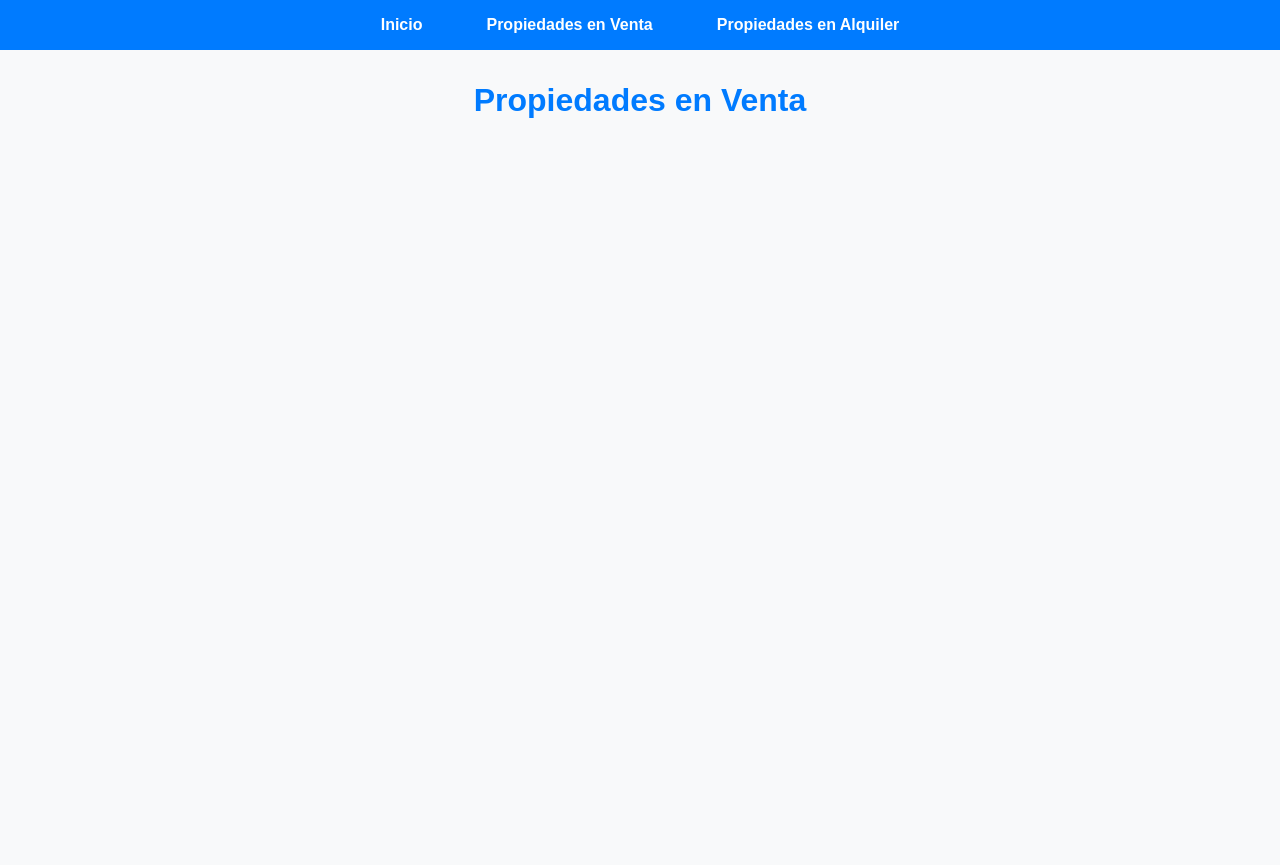
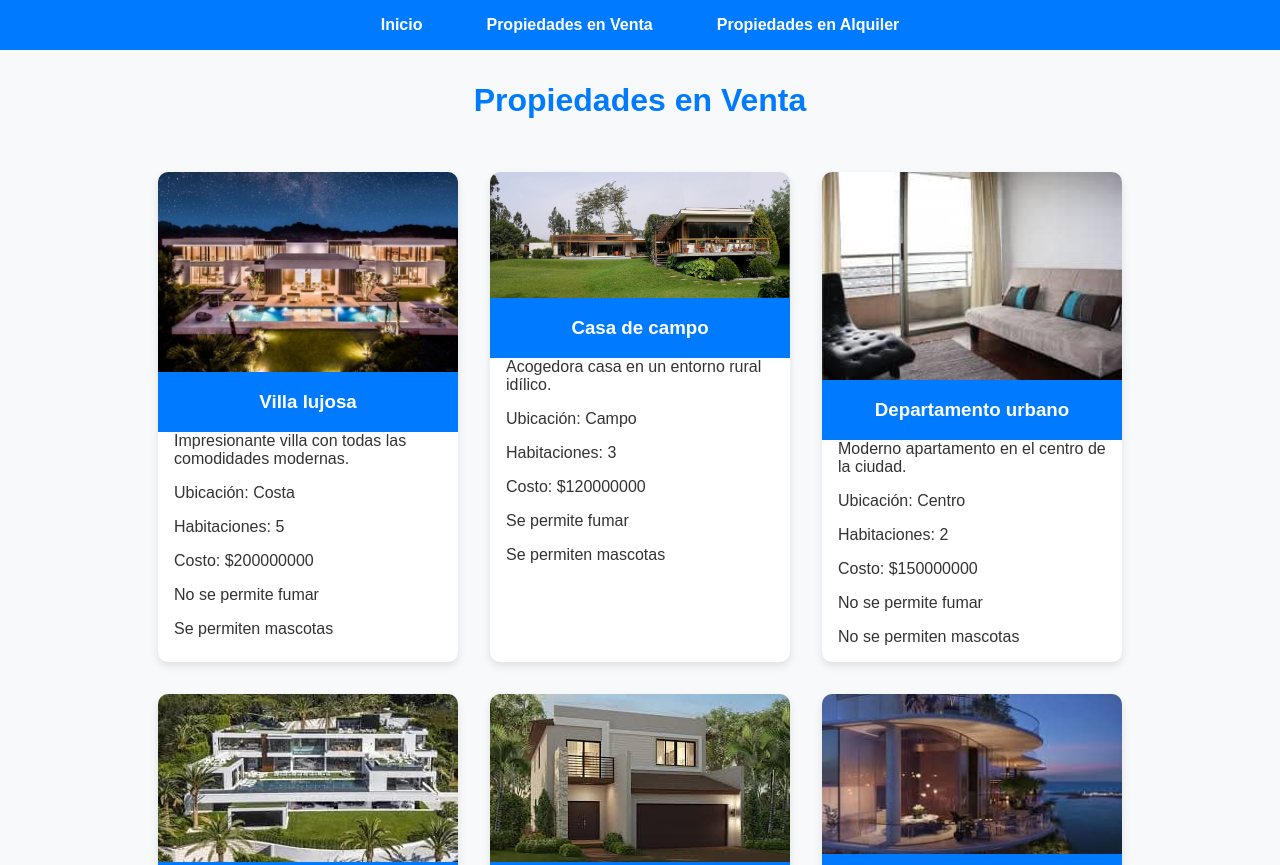
Before and after one commit to sdefilippio/inmobiliaria, a plain HTML site: page propiedades_venta.html in a window 1280 px wide. Shown: the top 865 px of the page. Before the commit the page ends 800 px from the top, so only its background shows below. Drawn offline with Linux system fonts and the light colour scheme; the site is published under a folder, as on GitHub Pages, so addresses that start at the root find nothing.

Commit message:
Add files via upload

```diff
--- a/propiedades_venta.html
+++ b/propiedades_venta.html
@@ -18,6 +18,6 @@
     <h1>Propiedades en Venta</h1>
     <div id="lista-venta"></div>
 
-    <script src="/assets/js/script.js" defer></script>
+    <script src="./assets/js/script.js" defer></script>
 </body>
 </html>
```
